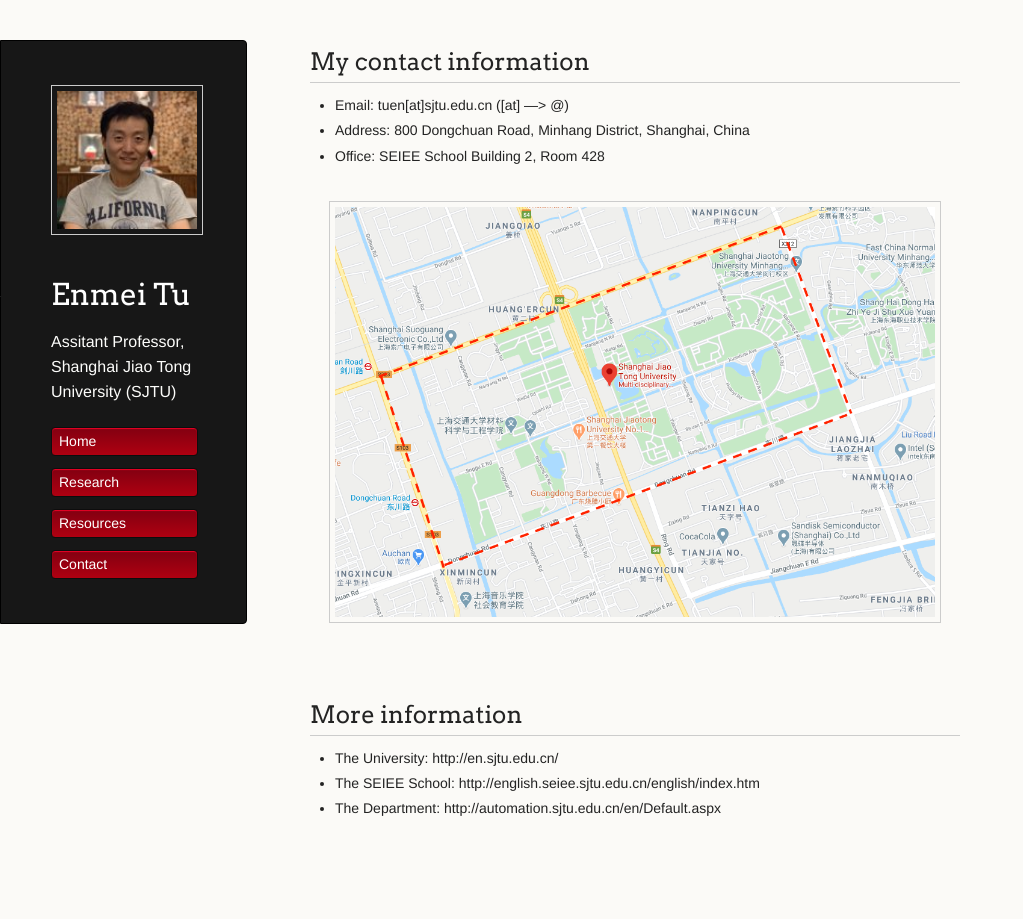
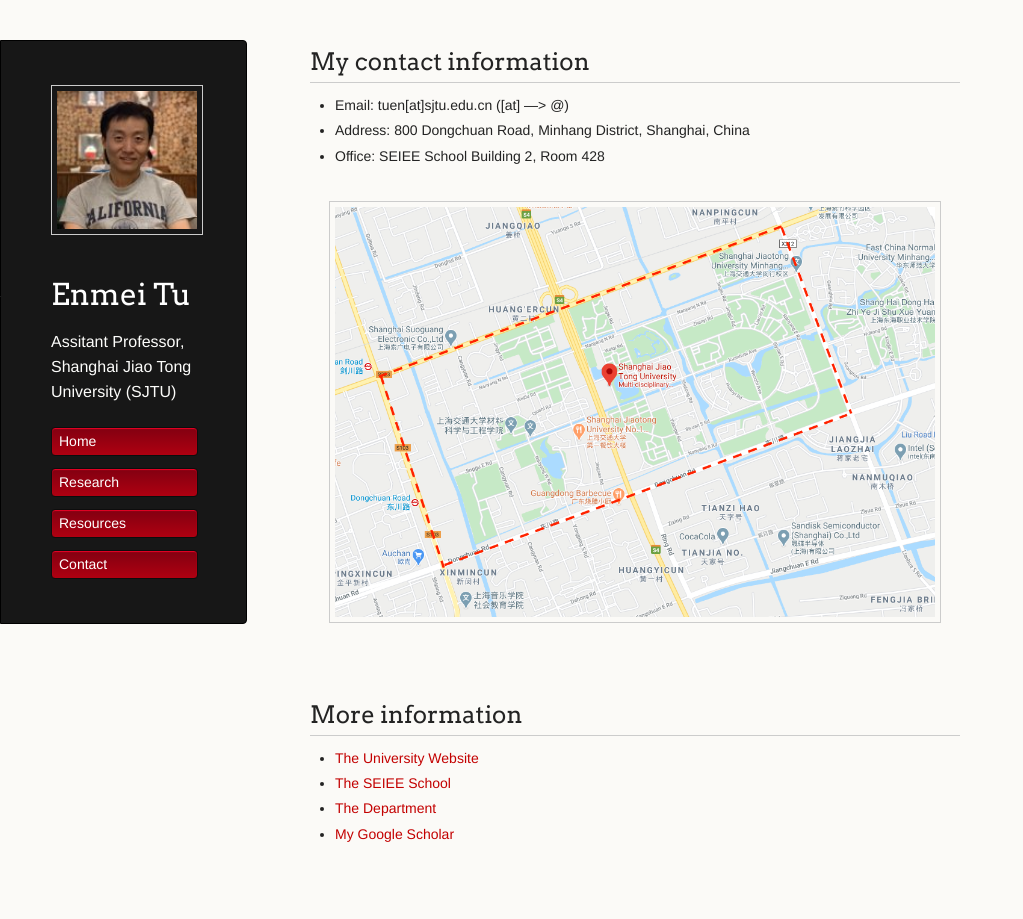
Before and after one commit to hellotem/enmeitu.github.io, a Jekyll site: the page built from about/index.md, in a window 1280 px wide. Shown: the whole page, without its empty margins (0-1023 px from the left). Built offline with Jekyll 4.4.1, drawn with Linux system fonts in a browser that asks for light colours; our own code applies the rules of GitHub Pages for plain Markdown files.

Commit message:
Update index.md

```diff
--- a/about/index.md
+++ b/about/index.md
@@ -5,6 +5,7 @@
 <div style="text-align:center"><img src="sjtumap.png" alt="Markdown Monster icon" align="center" width="600" /></div>
 
 ## More information
-* The University: http://en.sjtu.edu.cn/
-* The SEIEE School: http://english.seiee.sjtu.edu.cn/english/index.htm
-* The Department: http://automation.sjtu.edu.cn/en/Default.aspx
+* [The University Website](http://en.sjtu.edu.cn/)
+* [The SEIEE School](http://english.seiee.sjtu.edu.cn/english/index.htm)
+* [The Department](http://automation.sjtu.edu.cn/en/Default.aspx)
+* [My Google Scholar](https://scholar.google.com/citations?user=TDg-0cQAAAAJ&hl=en)
```
